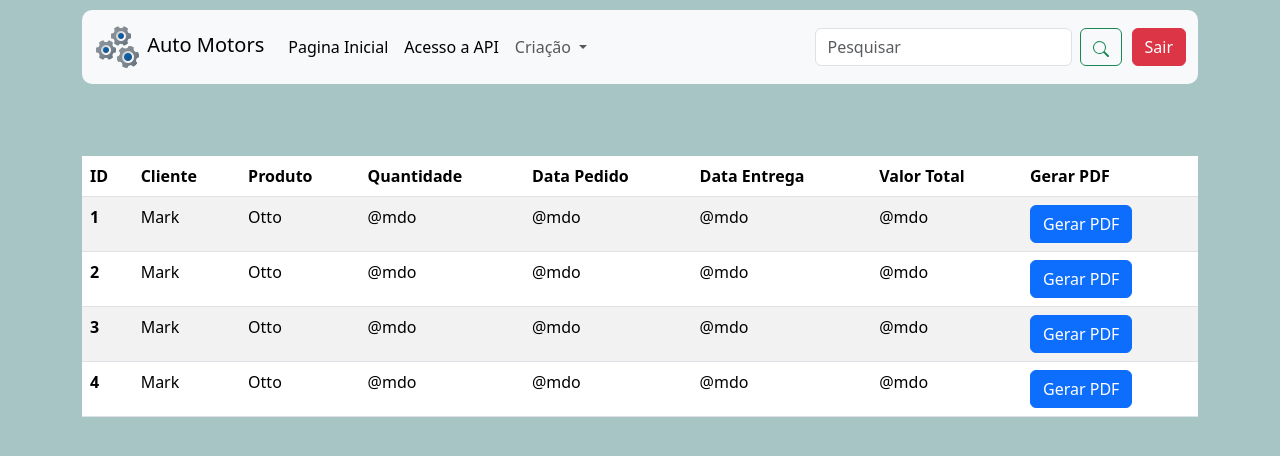
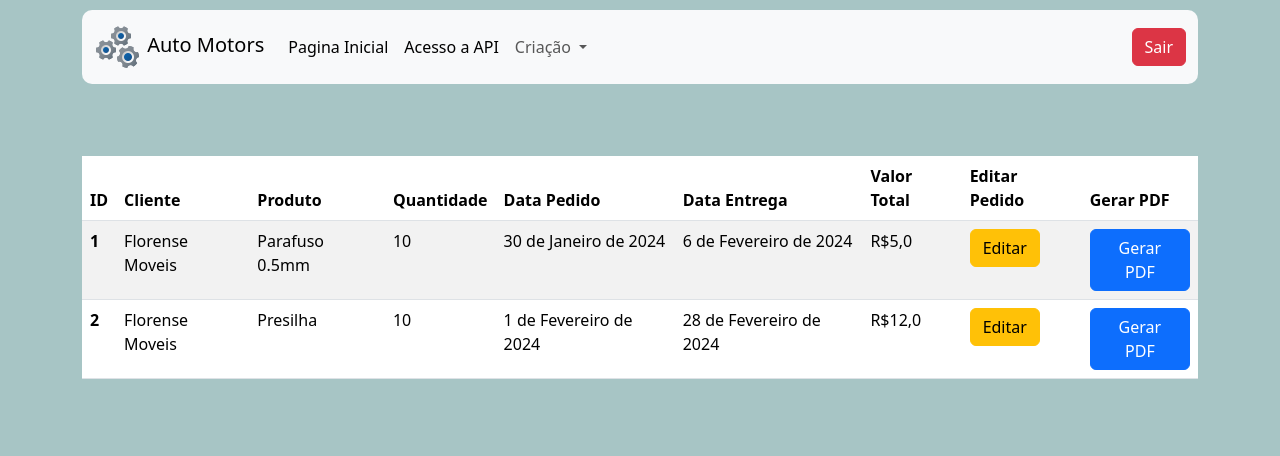
Before and after one commit to murilosantoriboff/AutoMotors, a Django app: page /automotors/home/ in a window 1280 px wide. Shown: the top 456 px of the page. Run offline with Django 5.2, Linux system fonts and the light colour scheme; a user stored in the database is signed in; data comes from the database, SQL or seed files in the repository; both versions use the stored data as it was after the commit.

Commit message:
putting the pedidos data in template

```diff
--- a/main/templates/home.html
+++ b/main/templates/home.html
@@ -33,14 +33,6 @@
                     </ul>
                   </li>
                 </ul>
-                <form class="d-flex" role="search">
-                  <input class="form-control me-2" type="search" placeholder="Pesquisar" aria-label="Search">
-                  <button class="btn btn-outline-success" type="submit">
-                    <svg xmlns="http://www.w3.org/2000/svg" width="16" height="16" fill="currentColor" class="bi bi-search" viewBox="0 0 16 16">
-                        <path d="M11.742 10.344a6.5 6.5 0 1 0-1.397 1.398h-.001q.044.06.098.115l3.85 3.85a1 1 0 0 0 1.415-1.414l-3.85-3.85a1 1 0 0 0-.115-.1zM12 6.5a5.5 5.5 0 1 1-11 0 5.5 5.5 0 0 1 11 0"/>
-                    </svg>
-                  </button>
-                </form>
                 <a href="{% url 'logout_sair' %}" class="btn btn-danger" id="btn-logout">Sair</a>
               </div>
             </div>
@@ -58,50 +50,24 @@
                 <th scope="col">Data Pedido</th>
                 <th scope="col">Data Entrega</th>
                 <th scope="col">Valor Total</th>
+                <th scope="col">Editar Pedido</th>
                 <th scope="col">Gerar PDF</th>
               </tr>
             </thead>
             <tbody>
-              <tr>
-                <th scope="row">1</th>
-                <td>Mark</td>
-                <td>Otto</td>
-                <td>@mdo</td>
-                <td>@mdo</td>
-                <td>@mdo</td>
-                <td>@mdo</td>
-                <td><a href="#" class="btn btn-primary">Gerar PDF</a></td>
-              </tr>
-              <tr>
-                <th scope="row">2</th>
-                <td>Mark</td>
-                <td>Otto</td>
-                <td>@mdo</td>
-                <td>@mdo</td>
-                <td>@mdo</td>
-                <td>@mdo</td>
-                <td><a href="#" class="btn btn-primary">Gerar PDF</a></td>
-              </tr>
-              <tr>
-                <th scope="row">3</th>
-                <td>Mark</td>
-                <td>Otto</td>
-                <td>@mdo</td>
-                <td>@mdo</td>
-                <td>@mdo</td>
-                <td>@mdo</td>
-                <td><a href="#" class="btn btn-primary">Gerar PDF</a></td>
-              </tr>
-              <tr>
-                <th scope="row">4</th>
-                <td>Mark</td>
-                <td>Otto</td>
-                <td>@mdo</td>
-                <td>@mdo</td>
-                <td>@mdo</td>
-                <td>@mdo</td>
-                <td><a href="#" class="btn btn-primary">Gerar PDF</a></td>
-              </tr>
+              {% for pedido in pedidos %}
+                <tr>
+                  <th scope="row">{{pedido.id}}</th>
+                  <td>{{pedido.cliente}}</td>
+                  <td>{% for produt in pedido.produtos.all %}{{produt}}{% endfor %}</td>
+                  <td>{{pedido.quantidade}}</td>
+                  <td>{{pedido.data_pedido}}</td>
+                  <td>{{pedido.data_entrega}}</td>
+                  <td>R${{pedido.valor_total}}</td>
+                  <td><a href="{% url 'editar_pedido' pedido.id %}" class="btn btn-warning">Editar</a></td>
+                  <td><a href="{% url 'gerar_pdf' pedido.id %}" class="btn btn-primary">Gerar PDF</a></td>
+                </tr>
+              {% endfor %}
             </tbody>
           </table>
     </div>
--- a/main/urls.py
+++ b/main/urls.py
@@ -4,4 +4,6 @@ from . import views
 urlpatterns = [
     path('home/', views.home, name='home'),
     path('logout/', views.logout_sair, name='logout_sair'),
+    path('editar_pedido/<int:id>', views.editar_pedido, name='editar_pedido'),
+    path('gerar_pdf/<int:id>', views.gerar_PDF, name='gerar_pdf'),
 ]
--- a/main/views.py
+++ b/main/views.py
@@ -1,5 +1,6 @@
 from django.shortcuts import render, redirect
 from django.contrib.auth import logout
+from .models import Pedidos
 
 def logout_sair(request):
     logout(request)
@@ -8,6 +9,13 @@ def logout_sair(request):
 def home(request):
     if request.user.is_authenticated:
         if request.method == 'GET':
-            return render(request, 'home.html')
+            pedidos = Pedidos.objects.all()
+            return render(request, 'home.html', {'pedidos':pedidos})
     else:
         return redirect('/users/login/')
+
+def editar_pedido(request, id):
+    pass
+
+def gerar_PDF(request, id):
+    pass
```
Also changed, not shown: db.sqlite3.
